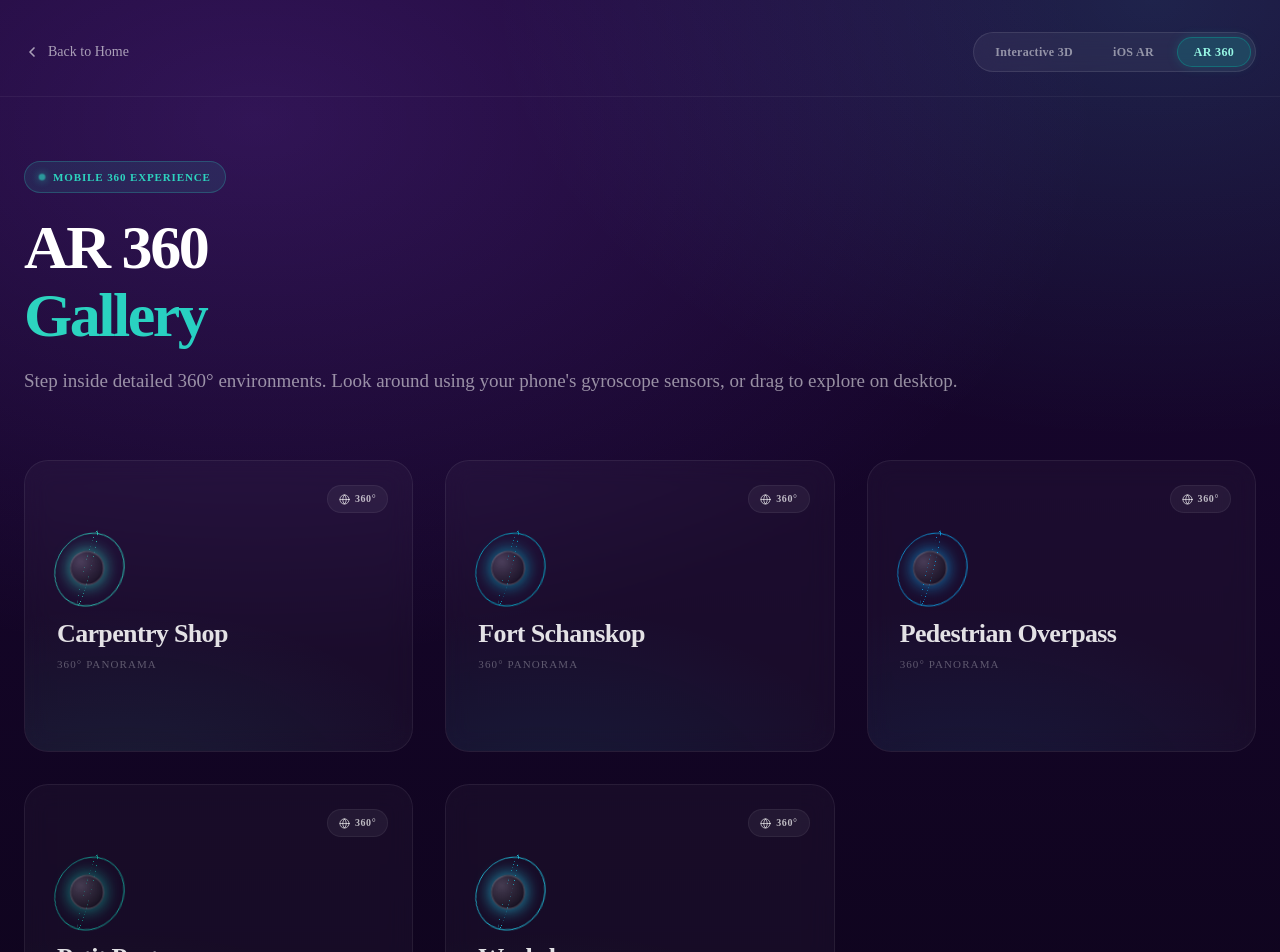
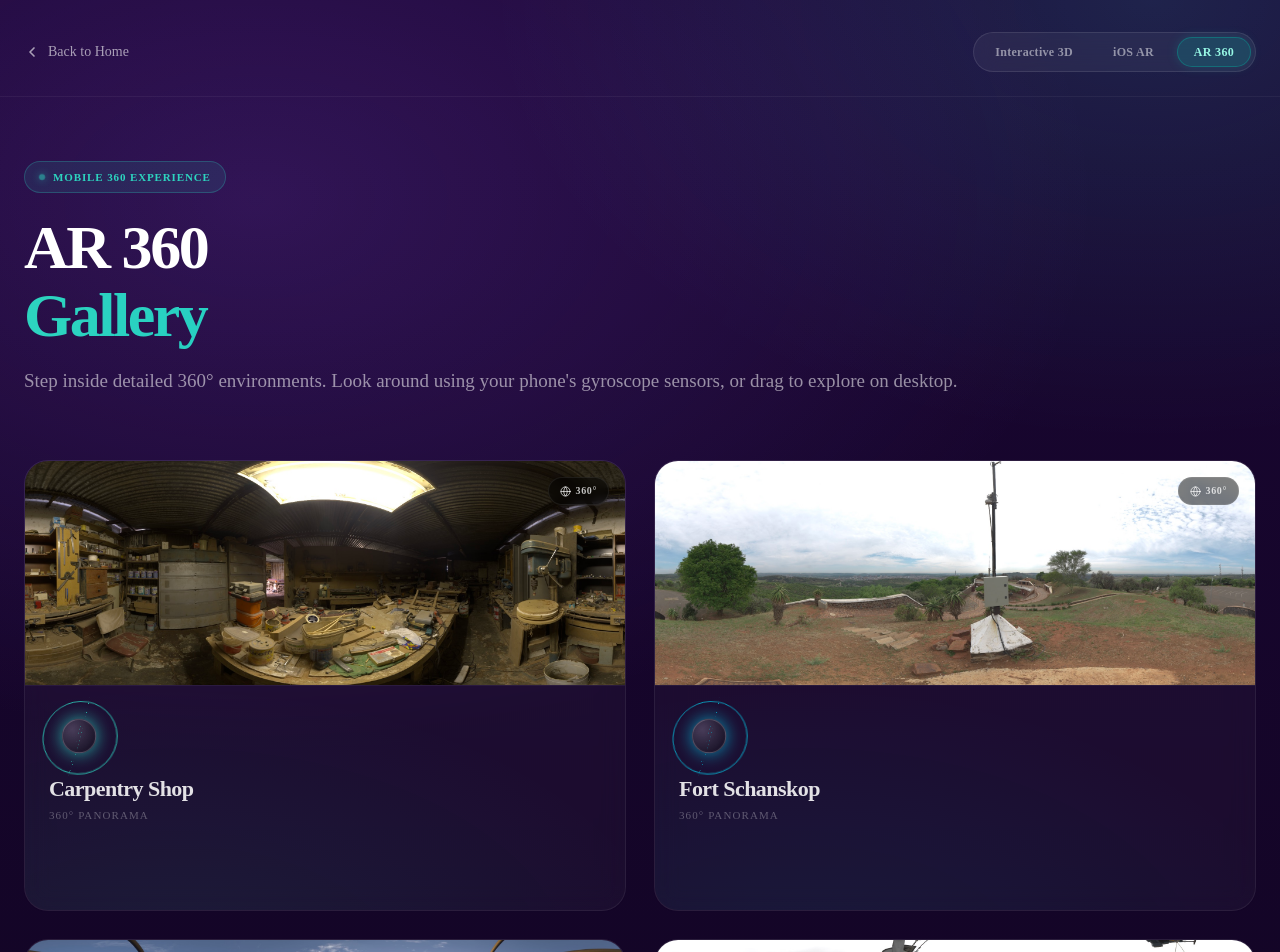
Before and after one commit to ImmersiveNTC/ARInteractiveWebpage, a Next.js app: page /ar360 in a window 1280 px wide. Shown: the top 952 px of the page. Built offline with nearby package versions, Linux system fonts and the light colour scheme.

Commit message:
Refactor AR360: 2-column mobile layout, motion-control by default, opposite gyro rotation fix, zoom buttons cleanup, and card center-cropped thumbnails

```diff
--- a/app/ar360/VR360Gallery.tsx
+++ b/app/ar360/VR360Gallery.tsx
@@ -68,14 +68,26 @@ function VR360Card({ item, onClick }: { item: PanoramaData; onClick: (item: Pano
       {/* Pulsing glow ring on hover */}
       <div className="ar360-card__glow" style={{ background: item.accentColor }} />
 
+      {/* Card Thumbnail */}
+      <div className="ar360-card__thumbnail">
+        {/* eslint-disable-next-line @next/next/no-img-element */}
+        <img
+          src={item.fileUrl}
+          alt={item.displayName}
+          loading="lazy"
+        />
+      </div>
+
       {/* Card body */}
       <div className="ar360-card__body">
         {/* Orbiting Sphere Icon */}
         <VR360SphereIcon accentColor={item.accentColor} />
 
-        {/* Panorama name + category */}
-        <h3 className="ar360-card__name">{item.displayName}</h3>
-        <p className="ar360-card__category">{item.category}</p>
+        <div>
+          {/* Panorama name + category */}
+          <h3 className="ar360-card__name">{item.displayName}</h3>
+          <p className="ar360-card__category">{item.category}</p>
+        </div>
       </div>
 
       {/* Format Badge */}
@@ -186,6 +198,7 @@ export function VR360Gallery({ items }: VR360GalleryProps) {
   const isMobile = useIsMobile();
   const [selectedItem, setSelectedItem] = useState<PanoramaData | null>(null);
   const [activeViewerItem, setActiveViewerItem] = useState<PanoramaData | null>(null);
+  const [gyroAllowed, setGyroAllowed] = useState(false);
   const [pageUrl, setPageUrl] = useState('');
 
   useEffect(() => {
@@ -194,8 +207,26 @@ export function VR360Gallery({ items }: VR360GalleryProps) {
     }, 0);
   }, []);
 
-  const handleCardClick = (item: PanoramaData) => {
+  const handleCardClick = async (item: PanoramaData) => {
     if (isMobile) {
+      // iOS 13+ device orientation permission request handshake on user interaction gesture
+      let allowed = false;
+      const DeviceOrientation = (window as any).DeviceOrientationEvent;
+      if (
+        typeof DeviceOrientation !== 'undefined' &&
+        typeof DeviceOrientation.requestPermission === 'function'
+      ) {
+        try {
+          const permissionState = await DeviceOrientation.requestPermission();
+          allowed = (permissionState === 'granted');
+        } catch (error) {
+          console.error('Error requesting orientation permission on user gesture:', error);
+        }
+      } else {
+        // Non-iOS mobile device (e.g. Android), where permission is implicitly granted by default
+        allowed = true;
+      }
+      setGyroAllowed(allowed);
       setActiveViewerItem(item);
     } else {
       setSelectedItem(item);
@@ -251,6 +282,7 @@ export function VR360Gallery({ items }: VR360GalleryProps) {
           pageUrl={pageUrl}
           onClose={() => setSelectedItem(null)}
           onLaunchPreview={() => {
+            setGyroAllowed(false); // Disable gyro tracking for desktop environment previews
             setActiveViewerItem(selectedItem);
             setSelectedItem(null);
           }}
@@ -262,6 +294,7 @@ export function VR360Gallery({ items }: VR360GalleryProps) {
         <VR360ViewerModal
           imageUrl={activeViewerItem.fileUrl}
           title={activeViewerItem.displayName}
+          initialGyroActive={gyroAllowed}
           onClose={() => setActiveViewerItem(null)}
         />
       )}
--- a/app/globals.css
+++ b/app/globals.css
@@ -1676,8 +1676,22 @@ h1, h2, h3, h4, h5, h6, .app-tilt__text, .app-block-card__title, .app-card__titl
 
 .ar360-gallery {
   display: grid;
-  grid-template-columns: repeat(auto-fill, minmax(320px, 1fr));
-  gap: 32px;
+  grid-template-columns: repeat(2, 1fr);
+  gap: 12px;
+}
+
+@media (min-width: 640px) {
+  .ar360-gallery {
+    grid-template-columns: repeat(2, 1fr);
+    gap: 24px;
+  }
+}
+
+@media (min-width: 1024px) {
+  .ar360-gallery {
+    grid-template-columns: repeat(2, 1fr);
+    gap: 28px;
+  }
 }
 
 .ar360-card {
@@ -1686,6 +1700,8 @@ h1, h2, h3, h4, h5, h6, .app-tilt__text, .app-block-card__title, .app-card__titl
   border-radius: 24px;
   overflow: hidden;
   cursor: pointer;
+  display: flex;
+  flex-direction: column;
 
   background: rgba(255, 255, 255, 0.03);
   border: 1px solid rgba(255, 255, 255, 0.07);
@@ -1747,24 +1763,44 @@ h1, h2, h3, h4, h5, h6, .app-tilt__text, .app-block-card__title, .app-card__titl
   opacity: 0.35;
 }
 
+.ar360-card__thumbnail {
+  width: 100%;
+  height: 50%;
+  overflow: hidden;
+  position: relative;
+  border-bottom: 1px solid rgba(255, 255, 255, 0.05);
+}
+
+.ar360-card__thumbnail img {
+  width: 100%;
+  height: 100%;
+  object-fit: cover;
+  object-position: center;
+  transition: transform 600ms cubic-bezier(0.23, 1, 0.32, 1);
+}
+
+.ar360-card:hover .ar360-card__thumbnail img {
+  transform: scale(1.08);
+}
+
 .ar360-card__body {
   position: relative;
   z-index: 2;
   display: flex;
   flex-direction: column;
   align-items: flex-start;
-  justify-content: center;
-  height: 100%;
-  padding: 32px;
+  justify-content: flex-start;
+  height: 50%;
+  padding: 20px 24px;
 }
 
 .ar360-card__name {
-  font-size: clamp(20px, 2.2vw, 26px);
+  font-size: clamp(16px, 1.8vw, 22px);
   font-weight: 600;
   letter-spacing: -0.025em;
   line-height: 1.2;
   color: rgba(255, 255, 255, 0.88);
-  margin-top: 20px;
+  margin-top: 10px;
   transition: color 200ms var(--app-ease);
 }
 
@@ -1778,7 +1814,7 @@ h1, h2, h3, h4, h5, h6, .app-tilt__text, .app-block-card__title, .app-card__titl
   letter-spacing: 0.1em;
   text-transform: uppercase;
   color: rgba(255, 255, 255, 0.3);
-  margin-top: 6px;
+  margin-top: 4px;
   transition: color 200ms var(--app-ease);
 }
 
@@ -1788,28 +1824,30 @@ h1, h2, h3, h4, h5, h6, .app-tilt__text, .app-block-card__title, .app-card__titl
 
 .ar360-card__badge {
   position: absolute;
-  top: 24px;
-  right: 24px;
+  top: 16px;
+  right: 16px;
   display: inline-flex;
   align-items: center;
   gap: 5px;
   padding: 5px 11px;
   border-radius: 9999px;
-  background: rgba(255, 255, 255, 0.05);
-  border: 1px solid rgba(255, 255, 255, 0.06);
+  background: rgba(0, 0, 0, 0.5);
+  border: 1px solid rgba(255, 255, 255, 0.08);
   font-size: 10px;
   font-weight: 700;
   letter-spacing: 0.06em;
-  color: rgba(255, 255, 255, 0.7);
+  color: rgba(255, 255, 255, 0.75);
   transition:
     background-color 300ms var(--app-ease),
     border-color 300ms var(--app-ease),
     color 300ms var(--app-ease);
   z-index: 5;
+  backdrop-filter: blur(4px);
+  -webkit-backdrop-filter: blur(4px);
 }
 
 .ar360-card:hover .ar360-card__badge {
-  background: rgba(45, 212, 191, 0.12);
+  background: rgba(45, 212, 191, 0.2);
   border-color: rgba(45, 212, 191, 0.3);
   color: #2dd4bf;
 }
@@ -1822,8 +1860,8 @@ h1, h2, h3, h4, h5, h6, .app-tilt__text, .app-block-card__title, .app-card__titl
 
 .ar360-card__cta {
   position: absolute;
-  bottom: 24px;
-  left: 32px;
+  bottom: 16px;
+  right: 16px;
   display: flex;
   align-items: center;
   gap: 6px;
@@ -2079,24 +2117,24 @@ h1, h2, h3, h4, h5, h6, .app-tilt__text, .app-block-card__title, .app-card__titl
   }
 
   .ar360-card__body {
-    padding: 16px;
+    padding: 10px 12px;
   }
 
   .ar360-sphere-wrap {
-    transform: scale(0.6);
+    transform: scale(0.5);
     transform-origin: top left;
-    margin-bottom: -24px;
+    margin-bottom: -30px;
   }
 
   .ar360-card__name {
-    font-size: 14px;
-    margin-top: 8px;
-    line-height: 1.25;
+    font-size: 13px;
+    margin-top: 4px;
+    line-height: 1.2;
   }
 
   .ar360-card__category {
     font-size: 8px;
-    margin-top: 3px;
+    margin-top: 2px;
     letter-spacing: 0.05em;
   }
 
@@ -2110,8 +2148,9 @@ h1, h2, h3, h4, h5, h6, .app-tilt__text, .app-block-card__title, .app-card__titl
 
   .ar360-card__cta {
     bottom: 8px;
+    right: 8px;
     padding: 3px 8px;
-    font-size: 9px;
+    font-size: 8px;
     gap: 4px;
   }
 }
```
Also changed, not shown: components/VR360ViewerModal.tsx (+9 -100 lines).
